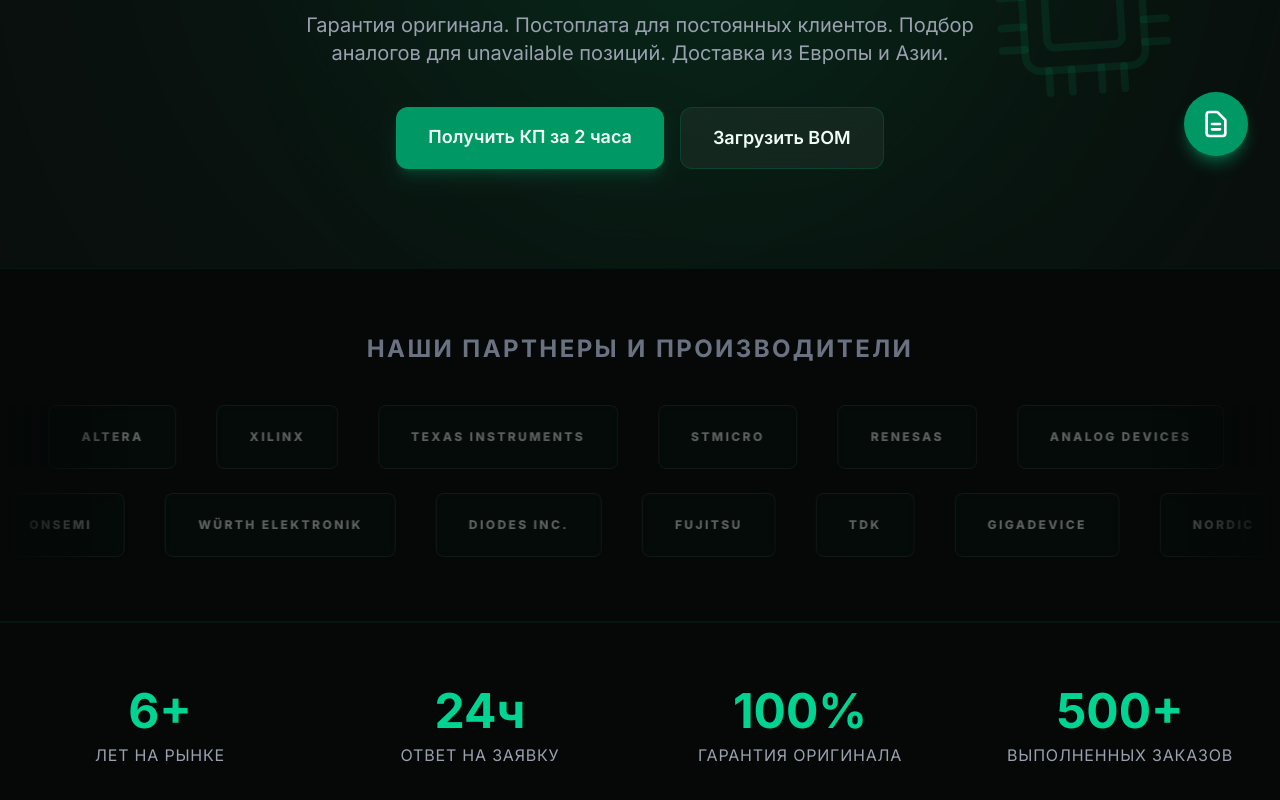
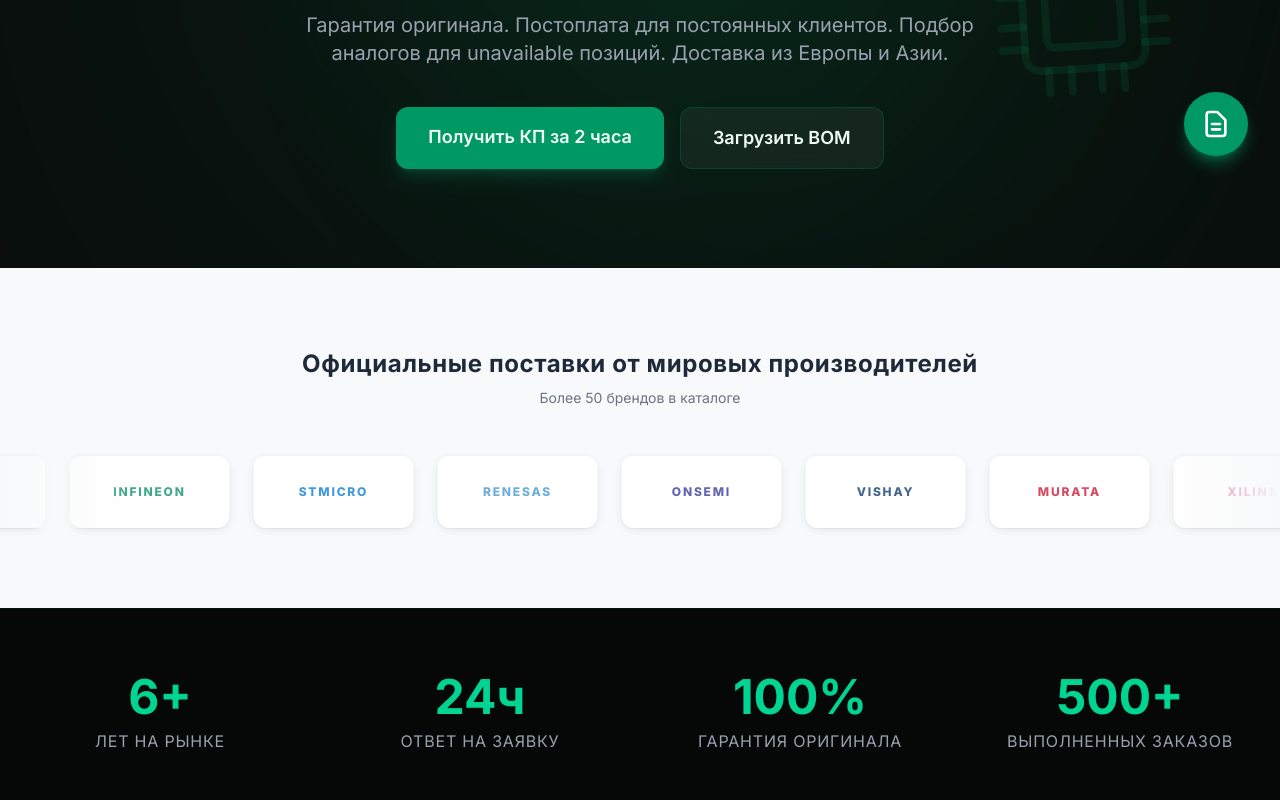
Before and after one commit to vois85-glitch/chip-b2b, a Next.js app: page / in a window 1280 px wide. Shown: the part 612-1412 px from the top of the page. Built offline with nearby package versions, Linux system fonts and the light colour scheme; no server answers.

Commit message:
Карусель брендов: белый фон, карточки с тенями, бесконечная прокрутка, ссылки на страницы брендов

```diff
--- a/app/globals.css
+++ b/app/globals.css
@@ -17,7 +17,7 @@
   color: var(--color-foreground);
   font-family: var(--font-sans);
   -webkit-font-smoothing: antialiased;
-  -moz-osx-font-smoothing: grayscale;
+  -moz-osx-font-smoothing: antialiased;
 }
 
 ::-webkit-scrollbar { width: 8px; }
@@ -25,43 +25,31 @@
 ::-webkit-scrollbar-thumb { background: #1a2e24; border-radius: 4px; }
 ::-webkit-scrollbar-thumb:hover { background: #2a4e3a; }
 
-/* Анимации для бегущей строки (Карусели) */
-@keyframes marquee {
+/* === Карусель брендов — белые карточки === */
+@keyframes brands-marquee {
   0% { transform: translateX(0%); }
   100% { transform: translateX(-50%); }
 }
 
-@keyframes marquee-reverse {
-  0% { transform: translateX(-50%); }
-  100% { transform: translateX(0%); }
+.animate-brands-marquee {
+  animation: brands-marquee 35s linear infinite;
 }
 
-.animate-marquee {
-  animation: marquee 40s linear infinite;
-}
-
-.animate-marquee-reverse {
-  animation: marquee-reverse 40s linear infinite;
-}
-
-.marquee-container:hover .animate-marquee,
-.marquee-container:hover .animate-marquee-reverse {
+.marquee-container-new:hover .animate-brands-marquee {
   animation-play-state: paused;
 }
 
-/* Стили для карточек брендов */
-.brand-card {
-  background-color: rgba(16, 185, 129, 0.02) !important;
-  border: 1px solid rgba(255, 255, 255, 0.06) !important;
+.brand-card-new {
+  box-shadow: 0 2px 8px rgba(0, 0, 0, 0.08), 0 1px 2px rgba(0, 0, 0, 0.06);
   transition: all 0.3s ease;
-  backdrop-filter: blur(4px);
-  color: rgba(255, 255, 255, 0.35) !important;
+  text-decoration: none;
 }
 
-.brand-card:hover {
-  color: var(--brand-color) !important;
-  border-color: var(--brand-color) !important;
-  box-shadow: 0 0 25px color-mix(in srgb, var(--brand-color) 40%, transparent);
-  background-color: color-mix(in srgb, var(--brand-color) 10%, transparent) !important;
-  transform: scale(1.08);
+.brand-card-new:hover {
+  box-shadow: 0 4px 16px rgba(0, 0, 0, 0.12), 0 2px 4px rgba(0, 0, 0, 0.08);
+  transform: translateY(-2px);
 }
+
+.brand-card-new:hover span {
+  opacity: 1 !important;
+}
--- a/components/sections/BrandsMarquee.tsx
+++ b/components/sections/BrandsMarquee.tsx
@@ -1,65 +1,61 @@
 export default function BrandsMarquee() {
-  // Массив брендов с их ФИРМЕННЫМИ ЦВЕТАМИ (как на картинке)
-  const row1 = [
-    { name: 'NXP', color: '#6EBE5B' },
-    { name: 'ALTERA', color: '#0071C5' },
-    { name: 'XILINX', color: '#D81B60' },
-    { name: 'TEXAS INSTRUMENTS', color: '#CC0000' },
-    { name: 'STMICRO', color: '#0078D4' },
-    { name: 'RENESAS', color: '#3E93CF' },
-    { name: 'ANALOG DEVICES', color: '#0066B2' },
-    { name: 'MICROCHIP', color: '#2E7D32' },
-    { name: 'INFINEON', color: '#008C5E' },
+  // Бренды с их фирменными цветами для стилизованных логотипов
+  const brands = [
+    { name: 'NXP', color: '#6EBE5B', href: '/nxp' },
+    { name: 'INFINEON', color: '#008C5E', href: '/infineon' },
+    { name: 'STMICRO', color: '#0078D4', href: '/stmicroelectronics' },
+    { name: 'RENESAS', color: '#3E93CF', href: '/renesas' },
+    { name: 'ONSEMI', color: '#2E3192', href: '/onsemi' },
+    { name: 'VISHAY', color: '#003366', href: '/vishay' },
+    { name: 'MURATA', color: '#C8102E', href: '/murata' },
+    { name: 'XILINX', color: '#D81B60', href: '/xilinx' },
+    { name: 'ANALOG DEVICES', color: '#0066B2', href: '/analog-devices' },
+    { name: 'TEXAS INSTRUMENTS', color: '#CC0000', href: '/texas-instruments' },
+    { name: 'MICROCHIP', color: '#2E7D32', href: '/microchip' },
+    { name: 'ALTERA', color: '#0071C5', href: '/altera' },
+    { name: 'LATTICE', color: '#005CA9', href: '/lattice' },
+    { name: 'NORDIC', color: '#00A9CE', href: '/nordic' },
+    { name: 'MICRON', color: '#00559A', href: '/micron' },
+    { name: 'GIGADEVICE', color: '#00A651', href: '/gigadevice' },
+    { name: 'TDK', color: '#E4002B', href: '/tdk' },
+    { name: 'WÜRTH', color: '#F00014', href: '/wurth-elektronik' },
+    { name: 'DIODES INC.', color: '#E4002B', href: '/diodes-inc' },
+    { name: 'FUJITSU', color: '#FF0000', href: '/fujitsu' },
   ];
 
-  const row2 = [
-    { name: 'NORDIC', color: '#00A9CE' },
-    { name: 'MICRON', color: '#00559A' },
-    { name: 'VISHAY', color: '#E31937' },
-    { name: 'ONSEMI', color: '#2E3192' },
-    { name: 'WÜRTH ELEKTRONIK', color: '#F00014' },
-    { name: 'DIODES INC.', color: '#E4002B' },
-    { name: 'FUJITSU', color: '#FF0000' },
-    { name: 'TDK', color: '#E4002B' },
-    { name: 'GIGADEVICE', color: '#00A651' },
-  ];
-
-  const renderBrand = (brand: { name: string, color: string }, index: number) => (
-    <div key={index} className="flex-shrink-0 mx-3 md:mx-5">
-      <div
-        className="brand-card flex items-center justify-center h-14 md:h-16 px-5 md:px-8 rounded-lg font-extrabold tracking-[0.2em] text-[11px] md:text-xs cursor-default whitespace-nowrap uppercase"
-        style={{ '--brand-color': brand.color } as React.CSSProperties}
+  const renderBrand = (brand: typeof brands[0], index: number) => (
+    <a
+      key={index}
+      href={brand.href}
+      className="brand-card-new flex-shrink-0 flex items-center justify-center h-16 w-[140px] md:h-[72px] md:w-[160px] bg-white rounded-xl mx-2 md:mx-3 cursor-pointer group"
+    >
+      <span
+        className="font-extrabold tracking-[0.15em] text-[11px] md:text-xs uppercase whitespace-nowrap transition-all duration-300"
+        style={{ color: brand.color, opacity: 0.75 }}
       >
         {brand.name}
-      </div>
-    </div>
+      </span>
+    </a>
   );
 
   return (
-    <section className="py-16 bg-[#050807] border-y border-emerald-900/20 overflow-hidden marquee-container">
-      <div className="text-center mb-10">
-        <h2 className="text-2xl font-bold text-gray-500 tracking-widest uppercase">Наши партнеры и производители</h2>
+    <section className="py-16 md:py-20 bg-[#f8f9fa] overflow-hidden marquee-container-new">
+      <div className="text-center mb-10 md:mb-12">
+        <h2 className="text-xl md:text-2xl font-bold text-gray-800 tracking-wide">
+          Официальные поставки от мировых производителей
+        </h2>
+        <p className="text-gray-500 text-sm mt-2">Более 50 брендов в каталоге</p>
       </div>
 
-      {/* Ряд 1 - движется влево */}
-      <div className="relative mb-6">
-        <div className="absolute left-0 top-0 bottom-0 w-32 bg-gradient-to-r from-[#050807] to-transparent z-10 pointer-events-none"></div>
-        <div className="absolute right-0 top-0 bottom-0 w-32 bg-gradient-to-l from-[#050807] to-transparent z-10 pointer-events-none"></div>
+      {/* Single row — бесконечная прокрутка */}
+      <div className="relative">
+        {/* Градиентные маски по краям */}
+        <div className="absolute left-0 top-0 bottom-0 w-20 md:w-32 bg-gradient-to-r from-[#f8f9fa] to-transparent z-10 pointer-events-none"></div>
+        <div className="absolute right-0 top-0 bottom-0 w-20 md:w-32 bg-gradient-to-l from-[#f8f9fa] to-transparent z-10 pointer-events-none"></div>
 
-        <div className="flex animate-marquee">
-          {row1.map(renderBrand)}
-          {row1.map(renderBrand)}
-        </div>
-      </div>
-
-      {/* Ряд 2 - движется вправо */}
-      <div className="relative">
-        <div className="absolute left-0 top-0 bottom-0 w-32 bg-gradient-to-r from-[#050807] to-transparent z-10 pointer-events-none"></div>
-        <div className="absolute right-0 top-0 bottom-0 w-32 bg-gradient-to-l from-[#050807] to-transparent z-10 pointer-events-none"></div>
-
-        <div className="flex animate-marquee-reverse">
-          {row2.map(renderBrand)}
-          {row2.map(renderBrand)}
+        <div className="flex animate-brands-marquee">
+          {brands.map(renderBrand)}
+          {brands.map(renderBrand)}
         </div>
       </div>
     </section>
```
